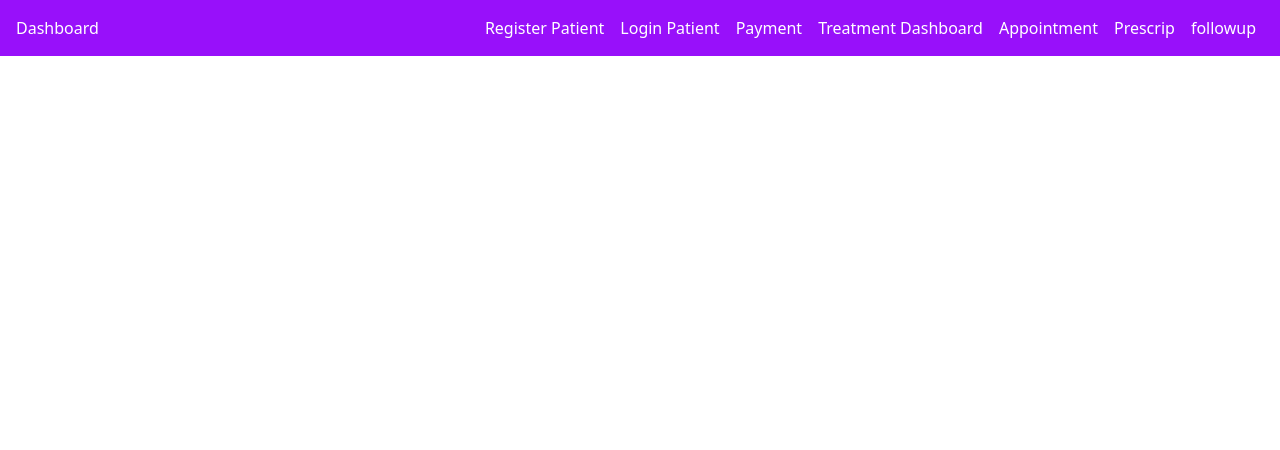
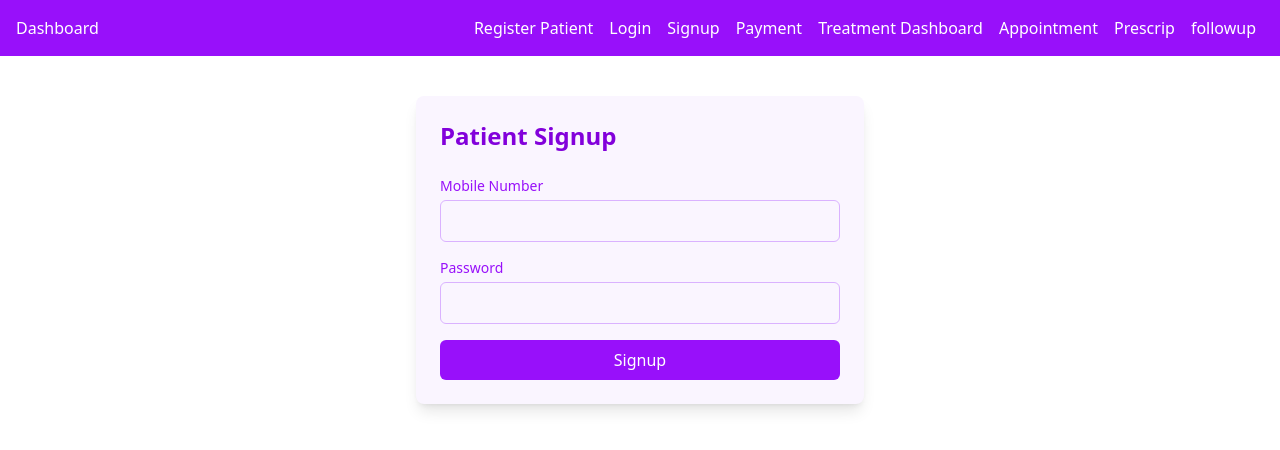
Before and after one commit to tejashriiii/dentistFrontend, a React (Vite) app: page /signup in a window 1280 px wide. Shown: the top 450 px of the page. Built offline with nearby package versions, Linux system fonts and the light colour scheme.

Commit message:
Add common UI for login and signup

```diff
--- a/src/App.jsx
+++ b/src/App.jsx
@@ -1,14 +1,14 @@
 // App.jsx
-import React from 'react';
-import { BrowserRouter as Router, Route, Routes, Link } from 'react-router-dom';
-import Dashboard from './components/Dashboard';
-import PatientRegisterForm from './components/PatientRegisterForm';
-import PatientLoginForm from './components/PatientLoginForm';
+import React from "react";
+import { BrowserRouter as Router, Route, Routes, Link } from "react-router-dom";
+import Dashboard from "./components/Dashboard";
+import PatientRegisterForm from "./components/PatientRegisterForm";
+import CredentialsForm from "./components/CredentialsForm";
 import Payment from "./components/Payment";
 import TreatmentDashboard from "./components/TreatmentDashboard";
 import PatientAppointmentForm from "./components/PatientAppointmentForm";
-import Prescriptions from './components/Prescriptions';
-import FollowUp from './components/FollowUp';
+import Prescriptions from "./components/Prescriptions";
+import FollowUp from "./components/FollowUp";
 
 const App = () => {
   const [patients, setPatients] = React.useState([]);
@@ -22,34 +22,58 @@ const App = () => {
       <div>
         <nav className="bg-purple-600 p-4 flex justify-between ">
           <div>
-            <Link to="/" className="text-white mr-4 ">Dashboard</Link>
+            <Link to="/" className="text-white mr-4 ">
+              Dashboard
+            </Link>
           </div>
-          <div >
-          <Link to="/register" className="text-white p-2">Register Patient</Link>
-          <Link to="/login" className="text-white p-2">Login Patient</Link>
-          <Link to="/payment" className="text-white p-2">Payment</Link>
-          <Link to="/treatmentdashboard" className="text-white p-2">Treatment Dashboard</Link>
-          <Link to="/appointment" className="text-white p-2">Appointment</Link>
-          <Link to="/prescriptions" className="text-white p-2">Prescrip</Link>
-          <Link to="/followup" className="text-white p-2">followup</Link>
-
-
-
+          <div>
+            <Link to="/register" className="text-white p-2">
+              Register Patient
+            </Link>
+            <Link to="/login" className="text-white p-2">
+              Login
+            </Link>
+            <Link to="/signup" className="text-white p-2">
+              Signup
+            </Link>
+            <Link to="/payment" className="text-white p-2">
+              Payment
+            </Link>
+            <Link to="/treatmentdashboard" className="text-white p-2">
+              Treatment Dashboard
+            </Link>
+            <Link to="/appointment" className="text-white p-2">
+              Appointment
+            </Link>
+            <Link to="/prescriptions" className="text-white p-2">
+              Prescrip
+            </Link>
+            <Link to="/followup" className="text-white p-2">
+              followup
+            </Link>
           </div>
         </nav>
 
         <Routes>
           <Route path="/" element={<Dashboard patients={patients} />} />
-          <Route path="/register" element={<PatientRegisterForm addPatient={addPatient} />} />
-          <Route path="/login" element={<PatientLoginForm />} />
+          <Route
+            path="/register"
+            element={<PatientRegisterForm addPatient={addPatient} />}
+          />
+          <Route
+            path="/login"
+            element={<CredentialsForm formAction="login" />}
+          />
+          <Route
+            path="/signup"
+            element={<CredentialsForm formAction="signup" />}
+          />
           <Route path="/payment" element={<Payment />} />
           <Route path="/treatmentdashboard" element={<TreatmentDashboard />} />
           <Route path="/appointment" element={<PatientAppointmentForm />} />
-          <Route path="/prescriptions" element={< Prescriptions/>} />
-          <Route path="/followUp" element={< FollowUp userType="doctor" />} />
-
+          <Route path="/prescriptions" element={<Prescriptions />} />
+          <Route path="/followUp" element={<FollowUp userType="doctor" />} />
         </Routes>
-
       </div>
     </Router>
   );
--- /dev/null
+++ b/src/components/CredentialsForm.jsx
@@ -0,0 +1,99 @@
+import React, { useState } from "react";
+
+const CredentialsForm = ({ formAction }) => {
+  const [formData, setFormData] = useState({
+    mobileNumber: "",
+    password: "",
+  });
+
+  const handleChange = (e) => {
+    const { name, value } = e.target;
+    setFormData({ ...formData, [name]: value });
+  };
+
+  const capitalizeFirstLetter = (val) => {
+    return String(val).charAt(0).toUpperCase() + String(val).slice(1);
+  };
+
+  const handleSubmit = async (e) => {
+    e.preventDefault();
+
+    // Prepare the data to be sent
+    const dataToSend = {
+      phonenumber: formData.mobileNumber,
+      password: formData.password,
+    };
+
+    try {
+      const response = await fetch(
+        `http://127.0.0.1:8000/auth/${formAction}/`,
+        {
+          method: "POST",
+          headers: {
+            "Content-Type": "application/json",
+            Accept: "application/json",
+          },
+          body: JSON.stringify(dataToSend),
+        },
+      );
+
+      if (!response.ok) {
+        const errorData = await response.json();
+        console.error("Error:", errorData);
+        // Handle error responses here (e.g., show a message to the user)
+      } else {
+        const responseData = await response.json();
+        console.log("Login successful:", responseData);
+        // Handle successful login (e.g., store token, redirect user)
+      }
+    } catch (error) {
+      console.error("Network error:", error);
+      // Handle network errors here
+    }
+  };
+
+  return (
+    <div className="max-w-md mx-auto p-6 bg-purple-50 rounded-lg shadow-lg mt-10">
+      <h2 className="text-2xl font-bold text-purple-700 mb-6">
+        Patient {capitalizeFirstLetter(formAction)}
+      </h2>
+      <form onSubmit={handleSubmit}>
+        <div className="mb-4">
+          <label className="block text-sm font-medium text-purple-600">
+            Mobile Number
+          </label>
+          <input
+            type="number"
+            name="mobileNumber"
+            value={formData.mobileNumber}
+            onChange={handleChange}
+            required
+            className="mt-1 block w-full p-2 border border-purple-300 rounded-md focus:outline-none focus:ring-2 focus:ring-purple-500"
+            maxLength={10} // Limit input length to 10
+          />
+        </div>
+        <div className="mb-4">
+          <label className="block text-sm font-medium text-purple-600">
+            Password
+          </label>
+          <input
+            type="password"
+            name="password"
+            value={formData.password}
+            onChange={handleChange}
+            required
+            className="mt-1 block w-full p-2 border border-purple-300 rounded-md focus:outline-none focus:ring-2 focus:ring-purple-500"
+          />
+        </div>
+        <button
+          type="submit"
+          className="w-full bg-purple-600 text-white p-2 rounded-md hover:bg-purple-700 transition duration-200"
+        >
+          {capitalizeFirstLetter(formAction)}
+        </button>
+      </form>
+    </div>
+  );
+};
+
+export default CredentialsForm;
--- a/src/components/PatientLoginForm.jsx
+++ /dev/null
@@ -1,158 +0,0 @@
-// import React, { useState } from 'react';
-
-// const PatientLoginForm = () => {
-//   const [formData, setFormData] = useState({
-//     mobileNumber: '',
-//     password: '',
-//   });
-
-//   const handleChange = (e) => {
-//     const { name, value } = e.target;
-//     setFormData({ ...formData, [name]: value });
-//   };
-
-//   const handleSubmit = (e) => {
-//     e.preventDefault();
-//     console.log('Login Data Submitted:', formData);
-//     // Here you can handle login, e.g., send data to an API to verify credentials
-//   };
-
-//   return (
-//     <div className="max-w-md mx-auto p-6 bg-purple-50 rounded-lg shadow-lg mt-10">
-//       <h2 className="text-2xl font-bold text-purple-700 mb-6">
-//         Patient Login
-//       </h2>
-//       <form onSubmit={handleSubmit}>
-//         <div className="mb-4">
-//           <label className="block text-sm font-medium text-purple-600">
-//             Mobile Number
-//           </label>
-//           <input
-//             type="number"
-//             // fix its length to 10
-//             name="mobileNumber"
-//             value={formData.mobileNumber}
-//             onChange={handleChange}
-//             required
-//             className="mt-1 block w-full p-2 border border-purple-300 rounded-md focus:outline-none focus:ring-2 focus:ring-purple-500"
-//           />
-//         </div>
-//         <div className="mb-4">
-//           <label className="block text-sm font-medium text-purple-600">
-//             Password
-//           </label>
-//           <input
-//             type="password"
-//             // add special char required?
-//             name="password"
-//             value={formData.password}
-//             onChange={handleChange}
-//             required
-//             className="mt-1 block w-full p-2 border border-purple-300 rounded-md focus:outline-none focus:ring-2 focus:ring-purple-500"
-//           />
-//         </div>
-//         <button
-//           type="submit"
-//           className="w-full bg-purple-600 text-white p-2 rounded-md hover:bg-purple-700 transition duration-200"
-//         >
-//           Login
-//         </button>
-//       </form>
-//     </div>
-//   );
-// };
-
-// export default PatientLoginForm;
-
-import React, { useState } from 'react';
-
-const PatientLoginForm = () => {
-  const [formData, setFormData] = useState({
-    mobileNumber: '',
-    password: '',
-  });
-
-  const handleChange = (e) => {
-    const { name, value } = e.target;
-    setFormData({ ...formData, [name]: value });
-  };
-
-  const handleSubmit = async (e) => {
-    e.preventDefault();
-    console.log('Login Data Submitted:', formData);
-
-    // Prepare the data to be sent
-    const dataToSend = {
-      phonenumber: formData.mobileNumber,
-      password: formData.password,
-    };
-
-    try {
-      const response = await fetch('http://127.0.0.1:8000/auth/login/', {
-        method: 'POST',
-        headers: {
-          'Content-Type': 'application/json',
-        },
-        body: JSON.stringify(dataToSend),
-      });
-
-      if (!response.ok) {
-        const errorData = await response.json();
-        console.error('Error:', errorData);
-        // Handle error responses here (e.g., show a message to the user)
-      } else {
-        const responseData = await response.json();
-        console.log('Login successful:', responseData);
-        // Handle successful login (e.g., store token, redirect user)
-      }
-    } catch (error) {
-      console.error('Network error:', error);
-      // Handle network errors here
-    }
-  };
-
-  return (
-    <div className="max-w-md mx-auto p-6 bg-purple-50 rounded-lg shadow-lg mt-10">
-      <h2 className="text-2xl font-bold text-purple-700 mb-6">
-        Patient Login
-      </h2>
-      <form onSubmit={handleSubmit}>
-        <div className="mb-4">
-          <label className="block text-sm font-medium text-purple-600">
-            Mobile Number
-          </label>
-          <input
-            type="number"
-            name="mobileNumber"
-            value={formData.mobileNumber}
-            onChange={handleChange}
-            required
-            className="mt-1 block w-full p-2 border border-purple-300 rounded-md focus:outline-none focus:ring-2 focus:ring-purple-500"
-            maxLength={10} // Limit input length to 10
-          />
-        </div>
-        <div className="mb-4">
-          <label className="block text-sm font-medium text-purple-600">
-            Password
-          </label>
-          <input
-            type="password"
-            name="password"
-            value={formData.password}
-            onChange={handleChange}
-            required
-            className="mt-1 block w-full p-2 border border-purple-300 rounded-md focus:outline-none focus:ring-2 focus:ring-purple-500"
-          />
-        </div>
-        <button
-          type="submit"
-          className="w-full bg-purple-600 text-white p-2 rounded-md hover:bg-purple-700 transition duration-200"
-        >
-          Login
-        </button>
-      </form>
-    </div>
-  );
-};
-
-export default PatientLoginForm;
```
Also changed, not shown: src/components/TreatmentDashboard.jsx (+58 -23 lines).
